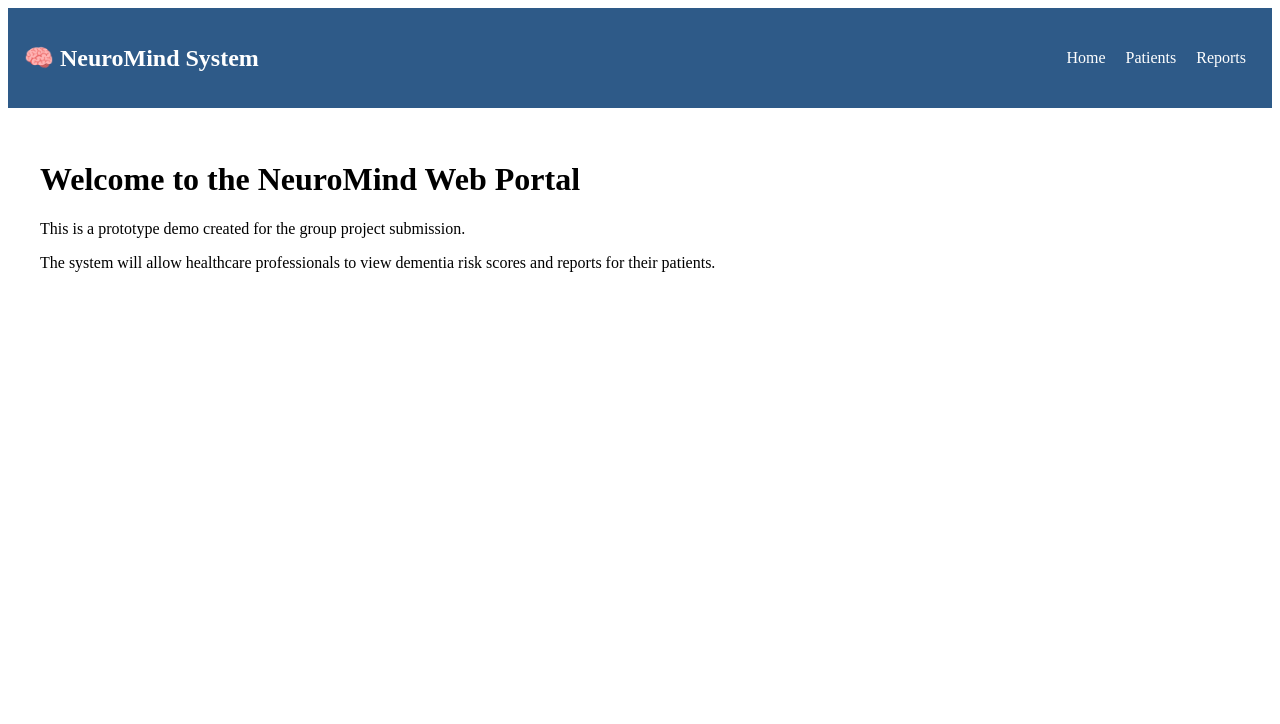
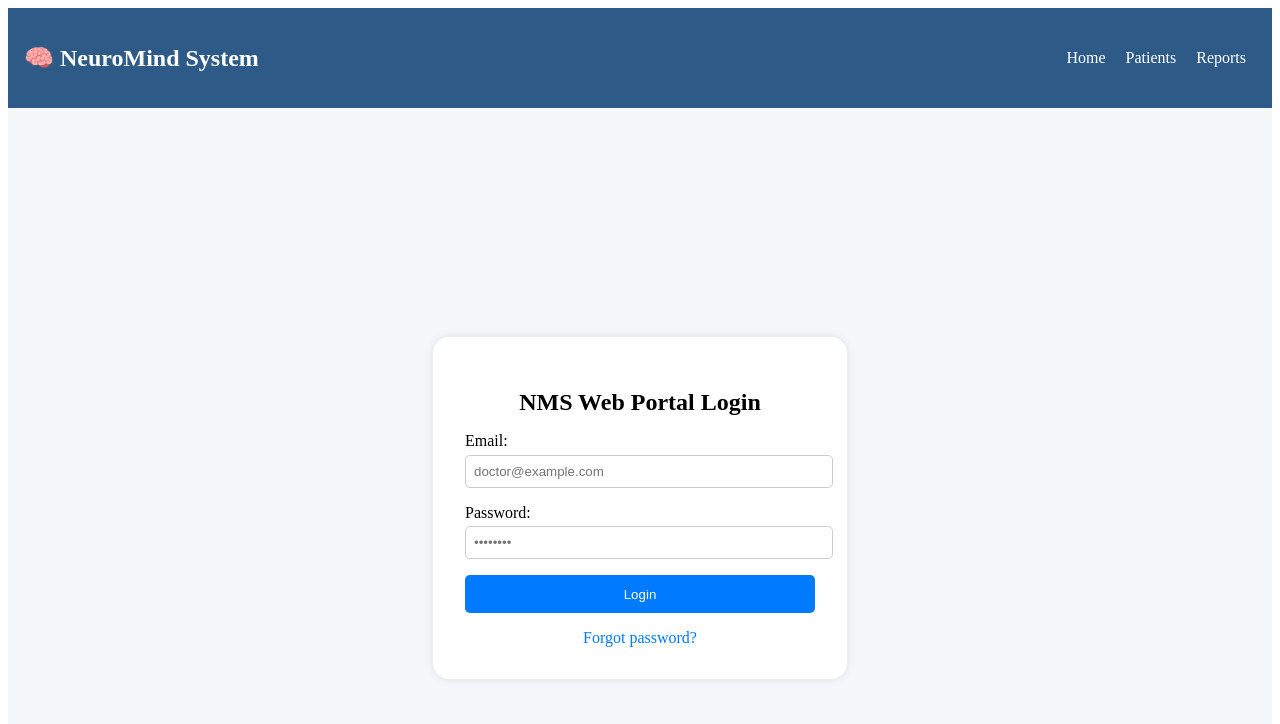
Before and after one commit to relimetro/webFrontEnd, a React (Create React App) app: page / in a window 1280 px wide. Shown: the top 724 px of the page. Built offline with nearby package versions, Linux system fonts and the light colour scheme; no server answers.

Commit message:
Login page, forgot password

```diff
--- a/src/App.js
+++ b/src/App.js
@@ -1,18 +1,22 @@
 import React from "react";
 import { BrowserRouter as Router, Routes, Route } from "react-router-dom";
 import Navbar from "./components/Navbar";
+import Login from "./pages/Login";
 import Home from "./pages/Home";
 import Patients from "./pages/Patients";
 import Reports from "./pages/Reports";
+import ForgotPassword from "./pages/ForgotPassword";
 
 function App() {
   return (
     <Router>
       <Navbar />
       <Routes>
-        <Route path="/" element={<Home />} />
+        <Route path="/" element={<Login />} />
+        <Route path="/home" element={<Home />} />
         <Route path="/patients" element={<Patients />} />
         <Route path="/reports" element={<Reports />} />
+        <Route path="/forgot-password" element={<ForgotPassword />} />
       </Routes>
     </Router>
   );
--- /dev/null
+++ b/src/pages/ForgotPassword.js
@@ -0,0 +1,102 @@
+
+import React, { useState } from "react";
+import { useNavigate } from "react-router-dom";
+
+function ForgotPassword() {
+  const [email, setEmail] = useState("");
+  const [message, setMessage] = useState("");
+  const navigate = useNavigate();
+
+  const handleReset = (e) => {
+    e.preventDefault();
+
+    if (!email) {
+      setMessage("⚠️ Please enter your email address.");
+      return;
+    }
+
+
+
+
+
+    setTimeout(() => navigate("/"), 2500);
+  };
+
+  return (
+    <div
+      style={{
+        height: "100vh",
+        display: "flex",
+        justifyContent: "center",
+        alignItems: "center",
+        backgroundColor: "#f5f7fa",
+      }}
+    >
+      <div
+        style={{
+          background: "white",
+          padding: "2rem",
+          borderRadius: "1rem",
+          boxShadow: "0 0 10px rgba(0,0,0,0.1)",
+          width: "350px",
+          textAlign: "center",
+        }}
+      >
+        <h2>Forgot Password</h2>
+        <p>Enter your email and we’ll send reset instructions.</p>
+
+        <form onSubmit={handleReset}>
+          <input
+            type="email"
+            placeholder="doctor@example.com"
+            value={email}
+            onChange={(e) => setEmail(e.target.value)}
+            style={{
+              width: "100%",
+              padding: "0.5rem",
+              marginTop: "0.5rem",
+              marginBottom: "1rem",
+              borderRadius: "0.3rem",
+              border: "1px solid #ccc",
+            }}
+          />
+
+          <button
+            type="submit"
+            style={{
+              backgroundColor: "#007bff",
+              color: "white",
+              border: "none",
+              padding: "0.7rem",
+              width: "100%",
+              borderRadius: "0.3rem",
+              cursor: "pointer",
+            }}
+          >
+            Send Reset Link
+          </button>
+        </form>
+
+        {message && (
+          <p style={{ marginTop: "1rem", color: "#007bff" }}>{message}</p>
+        )}
+
+        <button
+          onClick={() => navigate("/")}
+          style={{
+            marginTop: "1rem",
+            background: "transparent",
+            border: "none",
+            color: "#007bff",
+            textDecoration: "underline",
+            cursor: "pointer",
+          }}
+        >
+          Back to Login
+        </button>
+      </div>
+    </div>
+  );
+}
+
+export default ForgotPassword;
--- a/src/pages/Home.js
+++ b/src/pages/Home.js
@@ -1,16 +1,48 @@
-import React, { useEffect } from 'react';
-import {backend_request} from '../backend.js';
+// src/pages/Home.js
+import React from "react";
+import { useNavigate } from "react-router-dom";
 
 function Home() {
-	useEffect( ()=> { backend_request("bob",(data)=>{console.log(data)}) }, []);
-	return (
-    <div style={{ padding: "2rem" }}>
-      <h1>Welcome to the NeuroMind Web Portal</h1>
-      <p>This is a prototype demo created for the group project submission.</p>
-      <p>
-        The system will allow healthcare professionals to view dementia risk
-        scores and reports for their patients.
-      </p>
+  const navigate = useNavigate();
+
+  return (
+    <div style={{ padding: "2rem", backgroundColor: "#f5f7fa", minHeight: "100vh" }}>
+      <header style={{ marginBottom: "2rem" }}>
+        <h1 style={{ color: "#007bff" }}>NMS Dashboard</h1>
+        <p>Welcome back, Doctor. Select a section below to continue.</p>
+      </header>
+
+      <div style={{ display: "flex", gap: "2rem" }}>
+        <div
+          onClick={() => navigate("/patients")}
+          style={{
+            flex: 1,
+            background: "#fff",
+            padding: "1.5rem",
+            borderRadius: "1rem",
+            boxShadow: "0 2px 6px rgba(0,0,0,0.1)",
+            cursor: "pointer",
+          }}
+        >
+          <h2>👩‍⚕️ Patients</h2>
+          <p>View and manage dementia risk data for patients.</p>
+        </div>
+
+        <div
+          onClick={() => navigate("/reports")}
+          style={{
+            flex: 1,
+            background: "#fff",
+            padding: "1.5rem",
+            borderRadius: "1rem",
+            boxShadow: "0 2px 6px rgba(0,0,0,0.1)",
+            cursor: "pointer",
+          }}
+        >
+          <h2>📊 Reports</h2>
+          <p>Generate and download patient risk reports.</p>
+        </div>
+      </div>
     </div>
   );
 }
--- /dev/null
+++ b/src/pages/Login.js
@@ -0,0 +1,114 @@
+
+import React, { useState } from "react";
+import { useNavigate, Link } from "react-router-dom";
+
+function Login() {
+  const navigate = useNavigate();
+  const [email, setEmail] = useState("");
+  const [password, setPassword] = useState("");
+  const [error, setError] = useState("");
+
+  const handleSubmit = (e) => {
+    e.preventDefault();
+
+    if (!email || !password) {
+      setError("Please enter both email and password.");
+      return;
+    }
+
+
+    navigate("/home");
+  };
+
+  return (
+    <div
+      style={{
+        height: "100vh",
+        display: "flex",
+        alignItems: "center",
+        justifyContent: "center",
+        backgroundColor: "#f5f7fa",
+      }}
+    >
+      <div
+        style={{
+          background: "#fff",
+          padding: "2rem",
+          borderRadius: "1rem",
+          boxShadow: "0 0 10px rgba(0,0,0,0.1)",
+          width: "350px",
+        }}
+      >
+        <h2 style={{ textAlign: "center", marginBottom: "1rem" }}>
+          NMS Web Portal Login
+        </h2>
+        <form onSubmit={handleSubmit}>
+          <div style={{ marginBottom: "1rem" }}>
+            <label>Email:</label>
+            <input
+              type="email"
+              value={email}
+              onChange={(e) => setEmail(e.target.value)}
+              placeholder="doctor@example.com"
+              style={{
+                width: "100%",
+                padding: "0.5rem",
+                marginTop: "0.3rem",
+                borderRadius: "0.3rem",
+                border: "1px solid #ccc",
+              }}
+            />
+          </div>
+
+          <div style={{ marginBottom: "1rem" }}>
+            <label>Password:</label>
+            <input
+              type="password"
+              value={password}
+              onChange={(e) => setPassword(e.target.value)}
+              placeholder="••••••••"
+              style={{
+                width: "100%",
+                padding: "0.5rem",
+                marginTop: "0.3rem",
+                borderRadius: "0.3rem",
+                border: "1px solid #ccc",
+              }}
+            />
+          </div>
+
+          {error && (
+            <p style={{ color: "red", fontSize: "0.9rem" }}>{error}</p>
+          )}
+
+          <button
+            type="submit"
+            style={{
+              width: "100%",
+              backgroundColor: "#007bff",
+              color: "white",
+              border: "none",
+              padding: "0.7rem",
+              borderRadius: "0.3rem",
+              cursor: "pointer",
+            }}
+          >
+            Login
+          </button>
+        </form>
+
+
+        <div style={{ textAlign: "center", marginTop: "1rem" }}>
+          <Link
+            to="/forgot-password"
+            style={{ color: "#007bff", textDecoration: "none" }}
+          >
+            Forgot password?
+          </Link>
+        </div>
+      </div>
+    </div>
+  );
+}
+
+export default Login;
```
